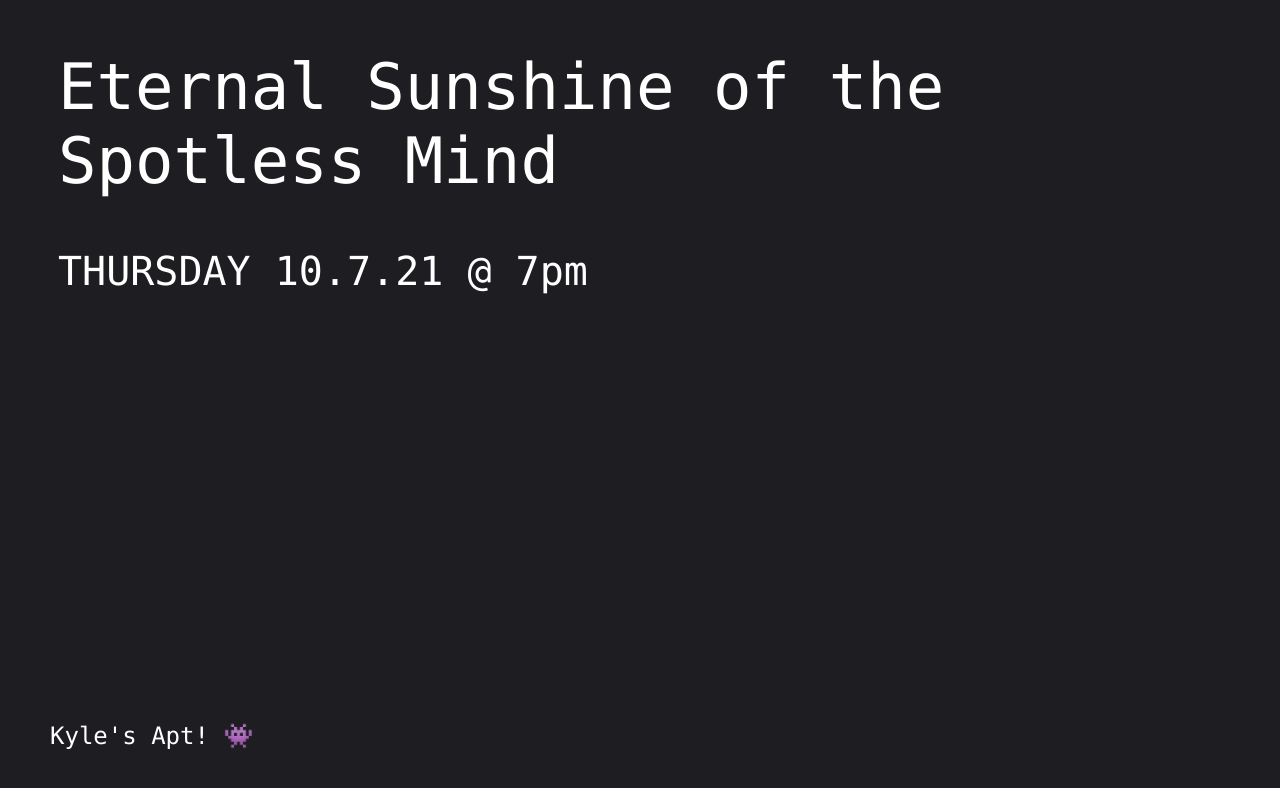
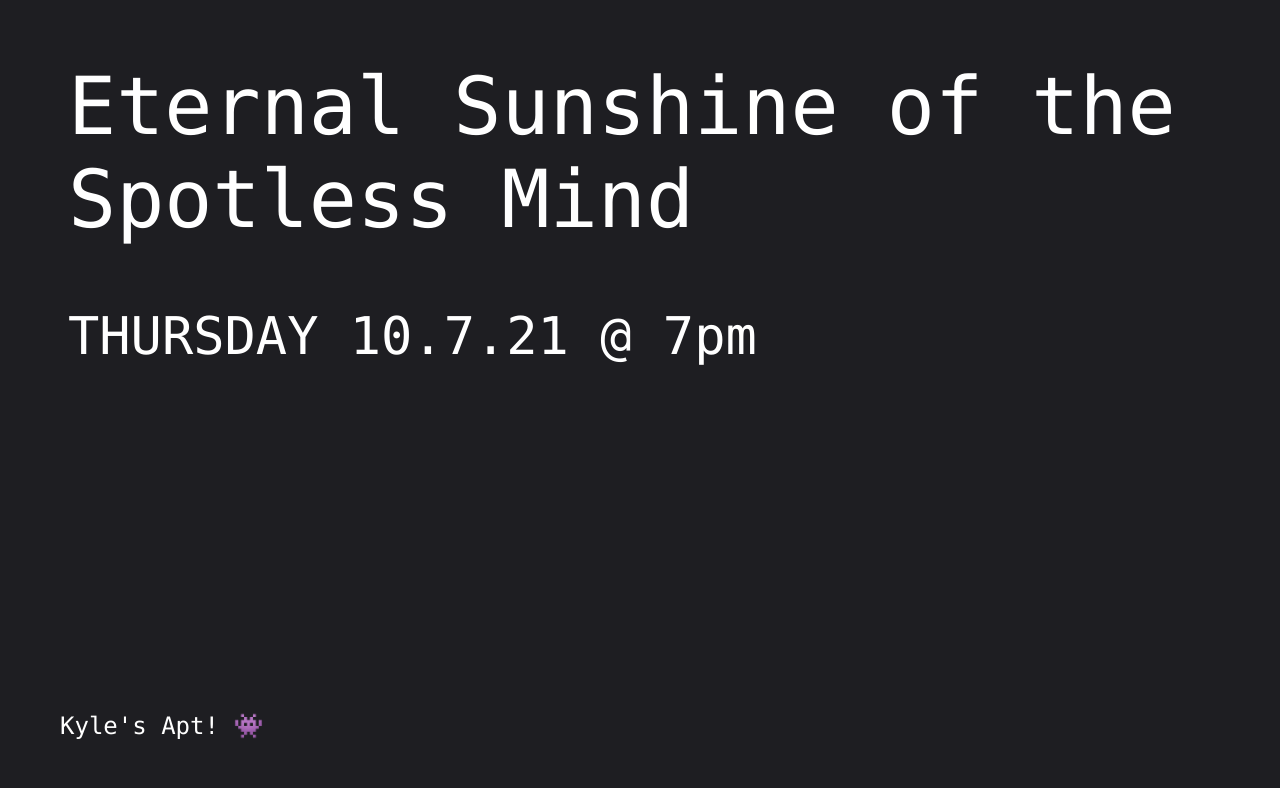
Before and after one commit to kylewenchang/kylewenchang.github.io, a plain HTML site: page index.html in a window 1280 px wide. Drawn offline with Linux system fonts and the light colour scheme.

Commit message:
responsive text

```diff
--- a/index.html
+++ b/index.html
@@ -2,6 +2,7 @@
 <html>
 <head>
   <link rel="stylesheet" href="style.css">
+  <meta name="viewport" content="width=device-width, initial-scale=5.0">
 </head>
 <p class="p1">Eternal Sunshine of the Spotless Mind</p>
 <p class="p2">THURSDAY 10.7.21 @ 7pm</p>
--- a/style.css
+++ b/style.css
@@ -6,24 +6,69 @@
 body {background-color: #1e1e22;}
 
 .p1 {
-  font-family: "Lucida Console", "Lucida Console", monospace;
+  font-family: "Lucida Console", "Consolas", monospace;
   color: white;
-  font-size:4em;
 }
 
 .p2 {
-  font-family: "Lucida Console", "Lucida Console", monospace;
+  font-family: "Lucida Console", "Consolas", monospace;
   color: white;
-  font-size:2.5em;
 }
 
 .footer {
   position: fixed;
-  left: 50px;
+  left: 60px;
   bottom: 0;
   width: 100%;
   color: white;
-  font-family: "Lucida Console", "Lucida Console", monospace;
+  font-family: "Lucida Console", "Consolas", monospace;
   color: white;
-  font-size:1.5em;
 }
+
+@media screen and (min-width: 901px) {
+  p.p1 {
+    font-size: 5em;
+  }
+}
+
+@media screen and (max-width: 900px) {
+  p.p1 {
+    font-size: 4em;
+  }
+}
+
+@media screen and (min-width: 901px) {
+  p.p2 {
+    font-size: 3.25em;
+  }
+}
+
+@media screen and (max-width: 900px) {
+  p.p2 {
+    font-size: 2.5em;
+  }
+}
+
+@media screen and (min-width: 901px) {
+  div.footer {
+    font-size: 1.5em;
+  }
+}
+
+@media screen and (max-width: 900px) {
+  div.footer {
+    font-size: 1.5em;
+  }
+}
+
+@media screen and (min-width: 901px) {
+  p {
+    margin: 60px;
+  }
+}
+
+@media screen and (max-width: 900px) {
+  p {
+    margin: 50px;
+  }
+}
```
